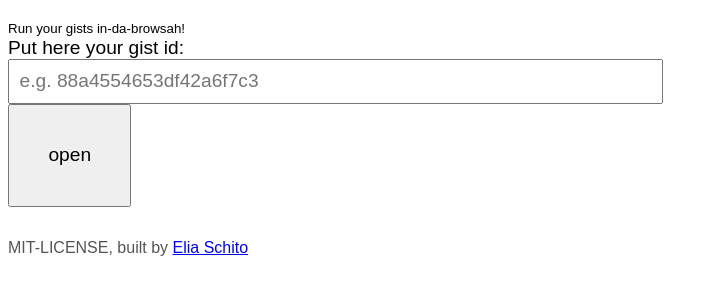
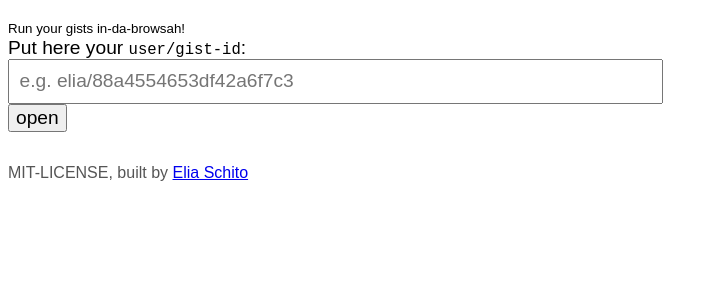
Before and after one commit to mikamai/ju-jist, a plain HTML site: page index.html in a window 1280 px wide. Shown: the part 61-356 px from the top of the page, without its empty margins (0-718 px from the left). Drawn offline with Linux system fonts and the light colour scheme.

Commit message:
Add support for specifying the username

```diff
--- a/index.html
+++ b/index.html
@@ -15,9 +15,9 @@
 </header>
 
 <form>
-  <label for="gist_id">Put here your gist id:</label>
-  <input type="text" id="gist_id" placeholder="e.g. 88a4554653df42a6f7c3">
-  <input type="submit" value="open" style="padding:2em">
+  <label for="user_and_gist_id">Put here your <code>user/gist-id</code>:</label>
+  <input type="text" id="user_and_gist_id" placeholder="e.g. elia/88a4554653df42a6f7c3">
+  <input type="submit" value="open">
 </form>
 
 <script src="http://cdn.opalrb.org/opal/current/opal.js"></script>
```
Also changed, not shown: 2 other files.
